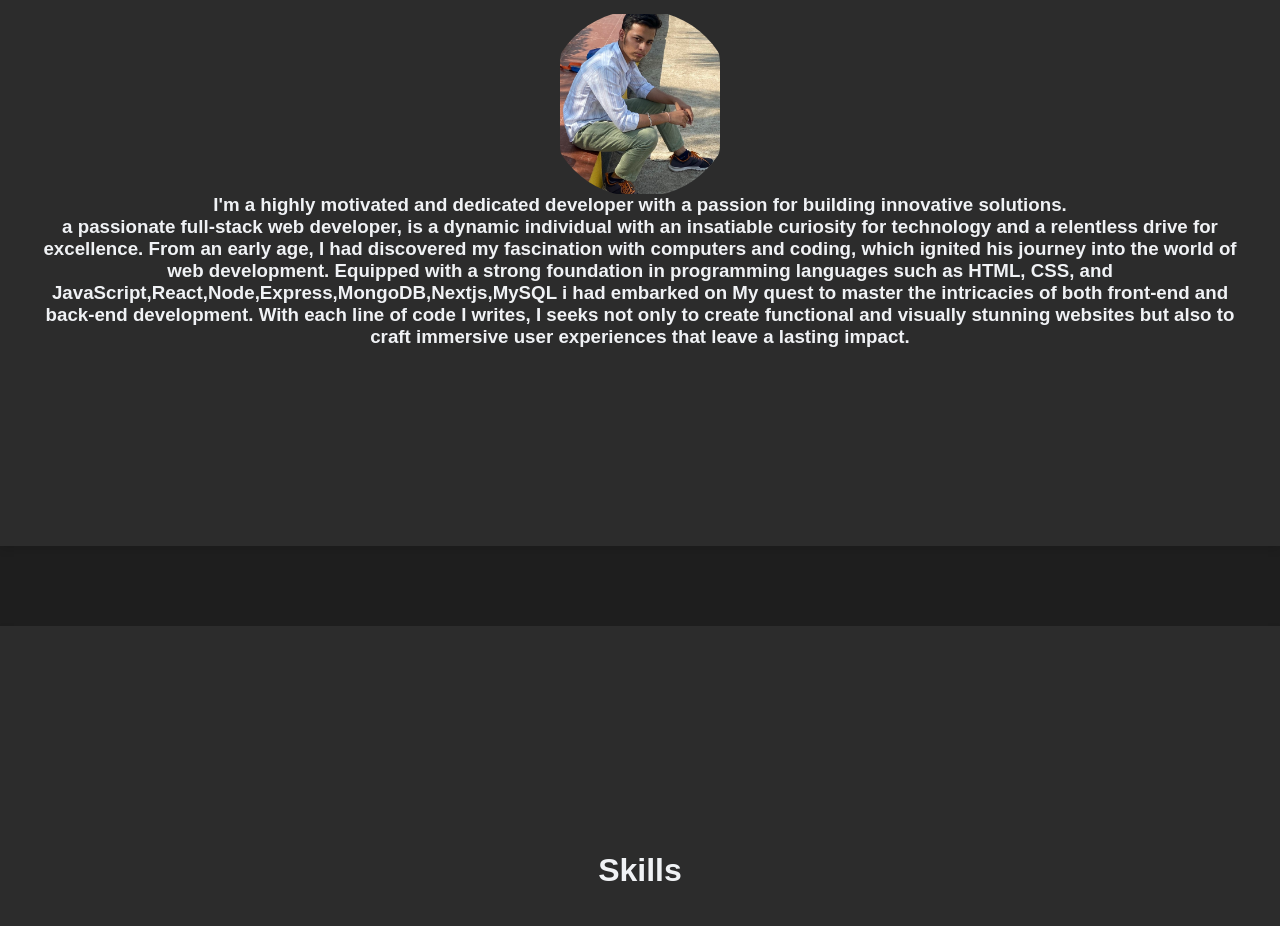
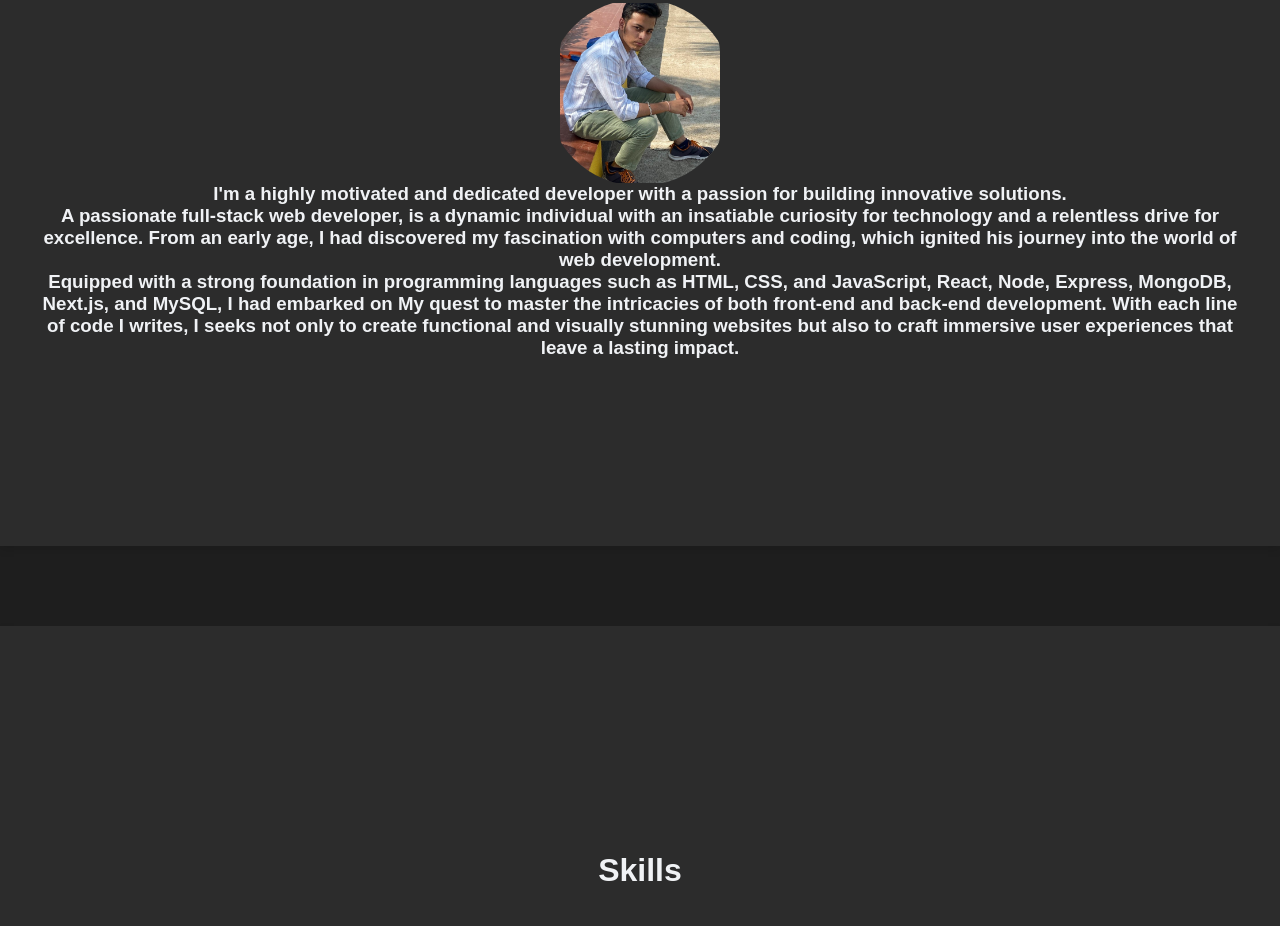
Before and after one commit to fazil-shaik/portfolio1, a plain HTML site: page html/index.html in a window 1280 px wide. Shown: the part 1174-2100 px from the top of the page. Drawn offline with Linux system fonts and the light colour scheme.

Commit message:
Update index.html

```diff
--- a/html/index.html
+++ b/html/index.html
@@ -38,21 +38,22 @@
     <section id="about" class="about">
         <h2>About Me</h2>
         <img src="./images/IMG_4828_Original.jpg" height="200px" width="200px" class="myimage"/>
+       <div class="introduction">
     <h3>I'm a highly motivated and dedicated developer with a passion
         for building innovative solutions.
     </h3>
-        <center>
     <h3>
-            a passionate full-stack web developer,
+        A passionate full-stack web developer,
         is a dynamic individual with an insatiable curiosity for technology
         and a relentless drive for excellence.
-            From an early age, I had  discovered my fascination with computers and coding,
+        From an early age, I had discovered my fascination with computers and coding,
         which ignited his journey into the world of web development.
-
-Equipped with a strong foundation in programming languages such as HTML, CSS, and JavaScript,React,Node,Express,MongoDB,Nextjs,MySQL
- i had  embarked on My quest to master the intricacies of both front-end and back-end development. With each line of code I writes, I  seeks not only to create functional and visually stunning websites but also to craft immersive user experiences that leave a lasting impact.
     </h3>
-            </center>
+    <h3>
+        Equipped with a strong foundation in programming languages such as HTML, CSS, and JavaScript, React, Node, Express, MongoDB, Next.js, and MySQL,
+        I had embarked on My quest to master the intricacies of both front-end and back-end development. With each line of code I writes, I seeks not only to create functional and visually stunning websites but also to craft immersive user experiences that leave a lasting impact.
+    </h3>
+</div>
     </section>
     <section id="skills" class="skills">
         <h2>Skills</h2>
```
Lines whose indentation alone changed are shown as unchanged.
